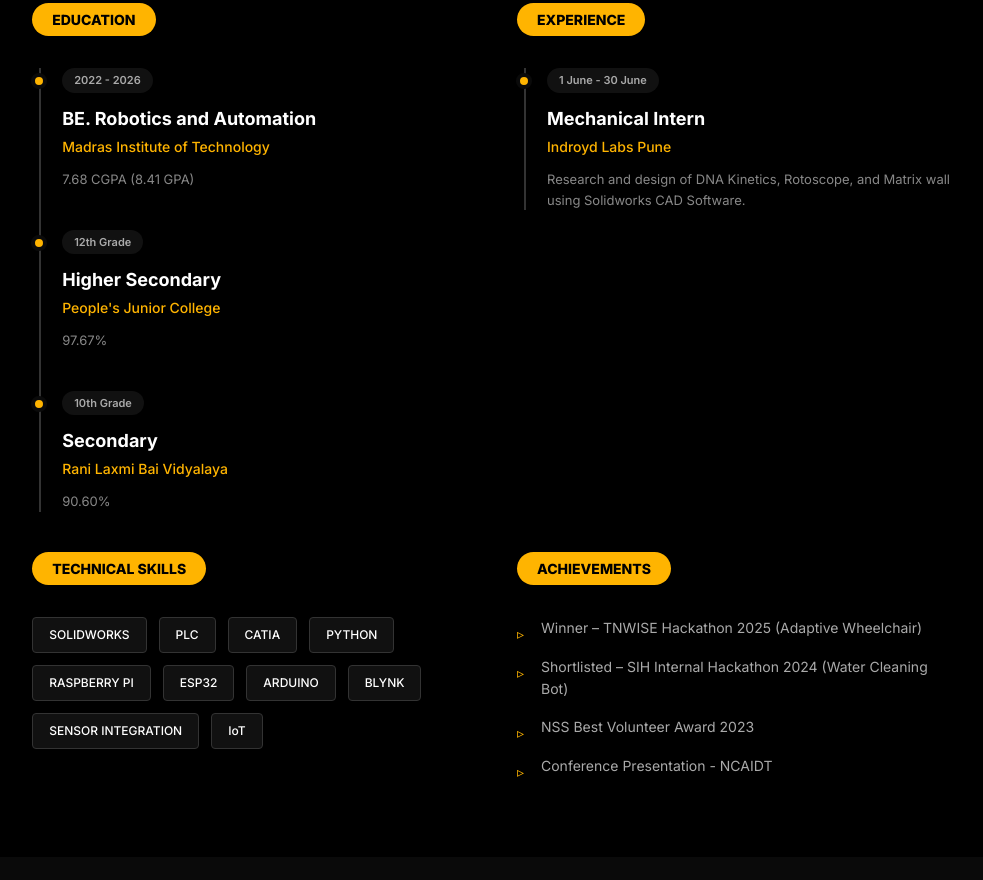
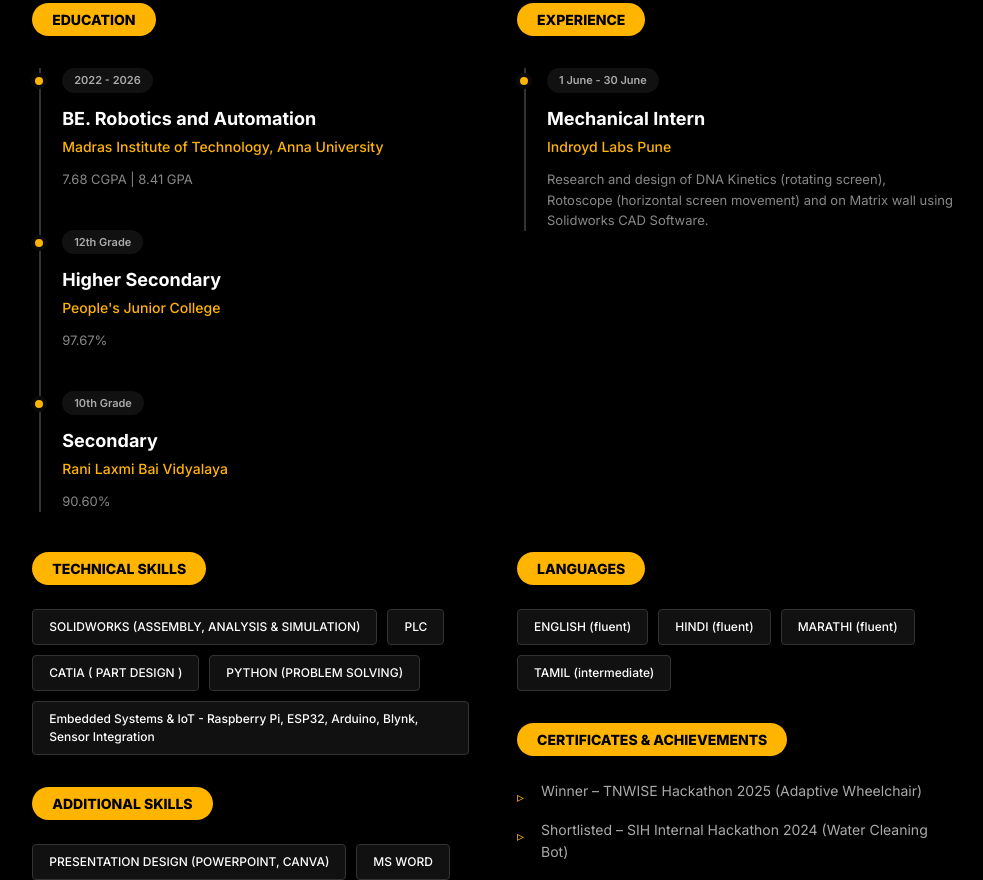
Before and after one commit to deviljitu1/shreya-robotics-portfolio, a React (Vite) app: page / in a window 1280 px wide. Shown: the part 1920-2800 px from the top of the page, without its empty margins (275-1258 px from the left). Built offline with nearby package versions, Linux system fonts and the light colour scheme.

Commit message:
Deesign as per Content

```diff
--- a/src/components/Gallery.jsx
+++ b/src/components/Gallery.jsx
@@ -5,9 +5,9 @@ import { X, ChevronLeft, ChevronRight, Maximize2 } from 'lucide-react';
 const galleryItems = [
   {
     id: 1,
-    title: 'STAIRCASE CLIMBER',
+    title: 'STAIRCASE CLIMBING ROBOT',
     category: 'ROBOTICS',
-    description: 'Built functional prototype and design of staircase climbing robot using lead screw & rack-and-pinion.',
+    description: 'Built functional prototype and design of staircase climbing robot using lead screw & rack-and-pinion for smooth vertical/horizontal transitions.',
     images: [
       'https://images.unsplash.com/photo-1485827404703-89b55fcc595e?auto=format&fit=crop&q=80&w=1200',
       'https://images.unsplash.com/photo-1518770660439-4636190af475?auto=format&fit=crop&q=80&w=1200'
@@ -15,9 +15,9 @@ const galleryItems = [
   },
   {
     id: 2,
-    title: 'AUTONOMOUS WELDMENT',
+    title: 'AUTONOMOUS ROBOT FOR POST FLAT SURFACING OF WELDMENTS',
     category: 'ROBOTICS',
-    description: 'Designed and developed a robotic system with a burnishing roller for weld surface finishing.',
+    description: 'Designed and developed a robotic system with a burnishing roller for weld surface finishing. Focused on counterclockwise motion cancellation of force and reduction of vibration.',
     images: [
       'https://images.unsplash.com/photo-1581091226825-a6a2a5aee158?auto=format&fit=crop&q=80&w=1200',
       'https://images.unsplash.com/photo-1581092160562-40aa08e78837?auto=format&fit=crop&q=80&w=1200'
@@ -25,9 +25,9 @@ const galleryItems = [
   },
   {
     id: 3,
-    title: 'ADAPTIVE WHEELCHAIR',
+    title: 'ADAPTIVE WHEEL CHAIR',
     category: 'CAD DESIGN',
-    description: 'TNWISE Hackathon 2025 Winner. Designed an adaptive wheelchair with interchangeable seats.',
+    description: 'TNWISE Hackathon 2025. Designed an adaptive wheelchair with interchangeable seats and additional support features to assist differently-abled users. Focused on ergonomic design and sensor-based movement assistance.',
     images: [
       'https://images.unsplash.com/photo-1579546929518-9e396f3cc809?auto=format&fit=crop&q=80&w=1200',
       'https://images.unsplash.com/photo-1551288049-bebda4e38f71?auto=format&fit=crop&q=80&w=1200'
@@ -35,9 +35,9 @@ const galleryItems = [
   },
   {
     id: 4,
-    title: 'CNN LEAF ANALYSIS',
+    title: 'CNN-BASED LEAF IMAGE ANALYSIS',
     category: 'IoT',
-    description: 'Presented a CNN model for plant disease detection using MobilenetV2.',
+    description: 'Presented a CNN model for plant disease detection using MobilenetV2 pretrained data at the National Conference on AI, IoT & Data-Driven Transformation (NCAIDT 2025).',
     images: [
       'https://images.unsplash.com/photo-1530836369250-ef71a3f5e48d?auto=format&fit=crop&q=80&w=1200',
       'https://images.unsplash.com/photo-1555626906-fcf10d6851b4?auto=format&fit=crop&q=80&w=1200'
@@ -45,9 +45,9 @@ const galleryItems = [
   },
   {
     id: 5,
-    title: 'IoT SOIL MOISTURE',
+    title: 'IoT SOIL MOISTURE SYSTEM',
     category: 'IoT',
-    description: 'ESP32 + Blynk-based irrigation automation with real-time monitoring.',
+    description: 'ESP32 + Blynk-based irrigation automation with real-time monitoring. Implementation of various sensor using Raspberry Pi 4 (Microprocessor) & Arduino Uno (Microcontroller).',
     images: [
       'https://images.unsplash.com/photo-1592484022853-432a52ce4c7a?auto=format&fit=crop&q=80&w=1200',
       'https://images.unsplash.com/photo-1592659762303-90081d34b277?auto=format&fit=crop&q=80&w=1200'
--- a/src/components/Hero.jsx
+++ b/src/components/Hero.jsx
@@ -1,5 +1,6 @@
 import { motion } from 'framer-motion';
 import { Github, Linkedin, Mail, Settings, Cpu, MapPin } from 'lucide-react';
+import profileImg from '../assets/shreya-profile.jpeg';
 
 export default function Hero() {
   return (
@@ -81,8 +82,7 @@ export default function Hero() {
               marginBottom: '40px'
             }}
           >
-            Engineering intelligent systems from concept to prototype. Passionate about robotics,
-            CAD design, and IoT integration. Ready to handle your next innovative project.
+            I am a Robotics and Automation Engineering student with practical experience in CAD design, IoT, and robotics. I adapt easily to new environments and have a keen interest in research and problem-solving. I am dedicated to applying my full effort toward developing innovative and efficient smart systems.
           </motion.p>
 
           <motion.a
@@ -132,7 +132,7 @@ export default function Hero() {
             zIndex: 2
           }}>
             <img
-              src="/src/assets/shreya-profile.jpeg"
+              src={profileImg}
               alt="Shreya Ade"
               style={{ width: '100%', height: '100%', objectFit: 'cover' }}
               onError={(e) => { e.target.style.display = 'none'; }}
--- a/src/components/Resume.jsx
+++ b/src/components/Resume.jsx
@@ -3,8 +3,8 @@ export default function Resume() {
     {
       period: '2022 - 2026',
       title: 'BE. Robotics and Automation',
-      school: 'Madras Institute of Technology',
-      desc: '7.68 CGPA (8.41 GPA)'
+      school: 'Madras Institute of Technology, Anna University',
+      desc: '7.68 CGPA | 8.41 GPA'
     },
     {
       period: '12th Grade',
@@ -25,7 +25,7 @@ export default function Resume() {
       period: '1 June - 30 June',
       title: 'Mechanical Intern',
       company: 'Indroyd Labs Pune',
-      desc: 'Research and design of DNA Kinetics, Rotoscope, and Matrix wall using Solidworks CAD Software.'
+      desc: 'Research and design of DNA Kinetics (rotating screen), Rotoscope (horizontal screen movement) and on Matrix wall using Solidworks CAD Software.'
     }
   ];
 
@@ -125,8 +125,8 @@ export default function Resume() {
         </div>
 
         {/* Skills Section (Using dark shiny blocks) */}
-        <div className="flex flex-col md:flex-row gap-12">
-          <div className="flex-1">
+        <div className="grid grid-cols-1 md:grid-cols-2 gap-12 mb-16">
+          <div>
             <h4 style={{
               display: 'inline-block',
               backgroundColor: '#FFB400',
@@ -136,12 +136,53 @@ export default function Resume() {
               fontSize: '14px',
               fontWeight: 800,
               borderRadius: '20px',
-              marginBottom: '32px'
+              marginBottom: '24px'
             }}>
               TECHNICAL SKILLS
             </h4>
-            <div style={{ display: 'flex', flexWrap: 'wrap', gap: '12px' }}>
-              {['SOLIDWORKS', 'PLC', 'CATIA', 'PYTHON', 'RASPBERRY PI', 'ESP32', 'ARDUINO', 'BLYNK', 'SENSOR INTEGRATION', 'IoT'].map(skill => (
+            <div style={{ display: 'flex', flexWrap: 'wrap', gap: '10px' }}>
+              {[
+                'SOLIDWORKS (ASSEMBLY, ANALYSIS & SIMULATION)',
+                'PLC',
+                'CATIA ( PART DESIGN )',
+                'PYTHON (PROBLEM SOLVING)',
+                'Embedded Systems & IoT - Raspberry Pi, ESP32, Arduino, Blynk, Sensor Integration'
+              ].map(skill => (
+                <span key={skill} style={{
+                  backgroundColor: '#111111',
+                  border: '1px solid #333',
+                  padding: '8px 16px',
+                  borderRadius: '4px',
+                  fontFamily: "'Inter', sans-serif",
+                  fontSize: '12px',
+                  color: '#FFFFFF',
+                  fontWeight: 500
+                }}>
+                  {skill}
+                </span>
+              ))}
+            </div>
+
+            <h4 style={{
+              display: 'inline-block',
+              backgroundColor: '#FFB400',
+              color: '#000000',
+              padding: '6px 20px',
+              fontFamily: "'Inter', sans-serif",
+              fontSize: '14px',
+              fontWeight: 800,
+              borderRadius: '20px',
+              marginTop: '32px',
+              marginBottom: '24px'
+            }}>
+              ADDITIONAL SKILLS
+            </h4>
+            <div style={{ display: 'flex', flexWrap: 'wrap', gap: '10px' }}>
+              {[
+                'PRESENTATION DESIGN (POWERPOINT, CANVA)',
+                'MS WORD',
+                'VIDEO EDITING (CLIPCHAMP)'
+              ].map(skill => (
                 <span key={skill} style={{
                   backgroundColor: '#111111',
                   border: '1px solid #333',
@@ -158,7 +199,7 @@ export default function Resume() {
             </div>
           </div>
 
-          <div className="flex-1">
+          <div>
             <h4 style={{
               display: 'inline-block',
               backgroundColor: '#FFB400',
@@ -168,16 +209,52 @@ export default function Resume() {
               fontSize: '14px',
               fontWeight: 800,
               borderRadius: '20px',
-              marginBottom: '32px'
+              marginBottom: '24px'
             }}>
-              ACHIEVEMENTS
+              LANGUAGES
+            </h4>
+            <div style={{ display: 'flex', flexWrap: 'wrap', gap: '10px', marginBottom: '32px' }}>
+              {[
+                'ENGLISH (fluent)',
+                'HINDI (fluent)',
+                'MARATHI (fluent)',
+                'TAMIL (intermediate)'
+              ].map(lang => (
+                <span key={lang} style={{
+                  backgroundColor: '#111111',
+                  border: '1px solid #333',
+                  padding: '8px 16px',
+                  borderRadius: '4px',
+                  fontFamily: "'Inter', sans-serif",
+                  fontSize: '12px',
+                  color: '#FFFFFF',
+                  fontWeight: 500
+                }}>
+                  {lang}
+                </span>
+              ))}
+            </div>
+
+            <h4 style={{
+              display: 'inline-block',
+              backgroundColor: '#FFB400',
+              color: '#000000',
+              padding: '6px 20px',
+              fontFamily: "'Inter', sans-serif",
+              fontSize: '14px',
+              fontWeight: 800,
+              borderRadius: '20px',
+              marginBottom: '24px'
+            }}>
+              CERTIFICATES & ACHIEVEMENTS
             </h4>
             <ul style={{ listStyleType: 'none', padding: 0, margin: 0, display: 'flex', flexDirection: 'column', gap: '16px' }}>
               {[
                 'Winner – TNWISE Hackathon 2025 (Adaptive Wheelchair)',
                 'Shortlisted – SIH Internal Hackathon 2024 (Water Cleaning Bot)',
                 'NSS Best Volunteer Award 2023',
-                'Conference Presentation - NCAIDT'
+                '2nd Place – Campaigning Contest (College Club)',
+                'Conference Presentation - National Conference on AI, IoT & Data-Driven (NCAIDT)'
               ].map((achievement, i) => (
                 <li key={i} style={{
                   fontFamily: "'Inter', sans-serif",
--- a/src/components/Sidebar.jsx
+++ b/src/components/Sidebar.jsx
@@ -1,6 +1,7 @@
 import { useState, useEffect } from 'react';
 import { motion } from 'framer-motion';
 import { Home, User, FileText, Briefcase, Mail } from 'lucide-react';
+import profileImg from '../assets/shreya-profile.jpeg';
 
 export default function Sidebar({ activeSection, setActiveSection }) {
   const navItems = [
@@ -46,7 +47,7 @@ export default function Sidebar({ activeSection, setActiveSection }) {
           }}
         >
           <img
-            src="/src/assets/shreya-profile.jpeg"
+            src={profileImg}
             alt="Shreya Ade"
             style={{ width: '100%', height: '100%', objectFit: 'cover' }}
             onError={(e) => { e.target.style.display = 'none'; }}
--- a/src/styles/globals.css
+++ b/src/styles/globals.css
@@ -50,7 +50,6 @@ body {
   color: var(--text-primary);
   font-family: 'DM Mono', monospace;
   overflow-x: hidden;
-  cursor: none;
   -webkit-font-smoothing: antialiased;
   -moz-osx-font-smoothing: grayscale;
 }
```
